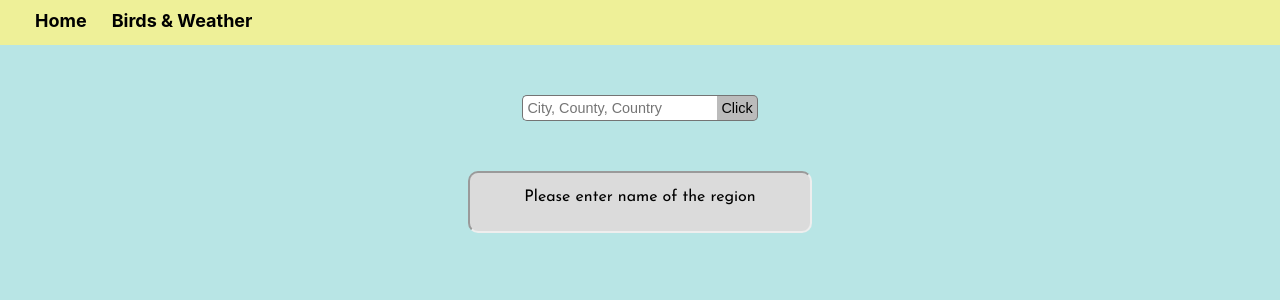
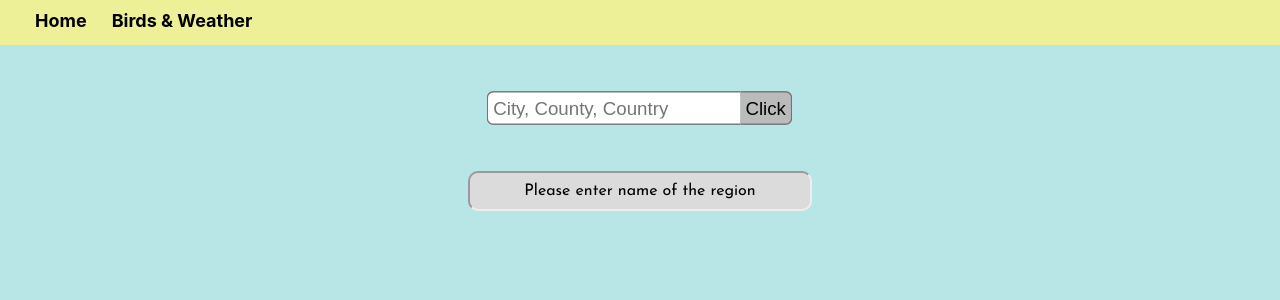
Before and after one commit to SebastianG9912/React-Project-Group5, a React (Create React App) app: page /weatherbird in a window 1280 px wide. Shown: the top 300 px of the page. Built offline with nearby package versions, Linux system fonts and the light colour scheme; no server answers.

Commit message:
Redesigned the WeatherBird layout, updated README

```diff
--- a/src/components/Birds.tsx
+++ b/src/components/Birds.tsx
@@ -1,12 +1,12 @@
 import React, { useState, useEffect } from "react"
 import "./style.css"
 interface Ilocation {
-    regionCode: string,
-    lon: string,
+  regionCode: string
+  lon: string
   lat: string
 }
 interface IBird {
-    comName: string,
+  comName: string
   speciesCode: string
 }
 
@@ -17,13 +17,15 @@ interface IBirdArray {
 const Birds = (param: Ilocation) => {
   const uri = `https://api.ebird.org/v2/data/obs/geo/recent?lat=${param.lat}&lng=${param.lon}`
   const [jsonResponse, setJsonResponse] = useState([])
-const [commonBirdList, setCommonBirdList] = useState<IBirdArray>({array: []})
+  const [commonBirdList, setCommonBirdList] = useState<IBirdArray>({
+    array: [],
+  })
 
   useEffect(() => {
-    const requestHeaders: HeadersInit = new Headers();
-    requestHeaders.set('X-eBirdApiToken', 'u144726esb0d')
+    const requestHeaders: HeadersInit = new Headers()
+    requestHeaders.set("X-eBirdApiToken", "u144726esb0d")
     const callAPI = () => {
-        fetch(uri, {headers: requestHeaders})
+      fetch(uri, { headers: requestHeaders })
         .then((response) => response.json())
         .then((json) => setJsonResponse(json))
         .catch((err) => {
@@ -36,27 +38,42 @@ useEffect(() => {
   useEffect(() => {
     jsonResponse.sort((a, b) => b["howMany"] - a["howMany"])
     const tmpArr: IBirdArray = {
-        array: jsonResponse.slice(0, 5)
+      array: jsonResponse.slice(0, 5),
     }
     setCommonBirdList(tmpArr)
   }, [jsonResponse])
 
-
   return (
-    <div>
-        <p style={{ margin: "auto", fontSize: "larger", width: "fit-content", paddingTop:"1rem"}}>Common Birds:</p>
-        <CommonBirdList array={commonBirdList.array}/>
+    <div className="card" style={{ margin: "20px 0 0 10px" }}>
+      <p
+        style={{
+          margin: "auto",
+          fontSize: "larger",
+          width: "fit-content",
+          paddingTop: "1rem",
+        }}
+      >
+        Common Birds:
+      </p>
+      <CommonBirdList array={commonBirdList.array} />
     </div>
   )
 }
 
 const CommonBirdList = (param: IBirdArray) => {
-
-    const birdList = param.array.map(( bird ) =>
-        <li><a href={`https://ebird.org/species/${bird.speciesCode}`} target="_blank" rel="noreferrer">{bird.comName}</a></li>
-    )
-    return(
-        <ul className="weatherList" style={{marginTop:"0.5rem"}} >
+  const birdList = param.array.map((bird) => (
+    <li>
+      <a
+        href={`https://ebird.org/species/${bird.speciesCode}`}
+        target="_blank"
+        rel="noreferrer"
+      >
+        {bird.comName}
+      </a>
+    </li>
+  ))
+  return (
+    <ul className="weatherList" style={{ marginTop: "0.5rem" }}>
       {birdList}
     </ul>
   )
--- a/src/components/Weather.tsx
+++ b/src/components/Weather.tsx
@@ -3,7 +3,7 @@ import { start } from "repl"
 import "./style.css"
 
 //Importing the birds component
-import Birds from './Birds'
+import Birds from "./Birds"
 
 interface IWeather {
   region: string
@@ -28,7 +28,7 @@ const Weather = (param: IWeather) => {
   //Coordinates used for the Birds component
   const [coords, setCoords] = useState({
     lon: "",
-    lat: ""
+    lat: "",
   })
 
   const key = "f57e16dd03bb490408e2f4f8b485e456"
@@ -43,7 +43,7 @@ const Weather = (param: IWeather) => {
         .then((apiData) => {
           const Coordinates = {
             lon: apiData.coord.lon,
-            lat: apiData.coord.lat
+            lat: apiData.coord.lat,
           }
           setCoords(Coordinates)
 
@@ -87,15 +87,17 @@ const Weather = (param: IWeather) => {
   }, [uri])
 
   return (
+    <div style={{ width: "100%", height: "fit-content", display: "flex" }}>
+      {param.region === "" ? (
+        <div className="card">Please enter name of the region</div>
+      ) : loading ? (
+        <div className="card">Loading, please wait...</div>
+      ) : error ? (
         <div className="card">
-      {param.region === "" ? (
-        <p>Please enter name of the region</p>
-      ) : loading ? (
-        <p>Loading, please wait...</p>
-      ) : error ? (
-        <p>Something went wrong, try again. Please check name of region</p>
+          Something went wrong, try again. Please check name of region
+        </div>
       ) : (
-        <div>
+        <div style={{ width: "100%" }}>
           <WeatherCard
             temperature={climate.temperature}
             description={climate.description}
@@ -104,8 +106,9 @@ const Weather = (param: IWeather) => {
             visibility={climate.visibility}
             windSpeed={climate.windSpeed}
             region={param.region}
+            lon={coords.lon}
+            lat={coords.lat}
           />
-        <Birds regionCode={param.region} lon={coords.lon} lat={coords.lat}/>
         </div>
       )}
     </div>
@@ -120,16 +123,22 @@ interface IWeatherCard {
   visibility: string
   windSpeed: string
   region: string
+  lon: string
+  lat: string
 }
 
 const WeatherCard = (params: IWeatherCard) => {
   return (
     <span>
-      <h2 style={{ marginBottom: "0" }}>
+      <h2 className="card" style={{ marginBottom: "0" }}>
         {firstLetterUppercase(params.region.toLowerCase())}
       </h2>
+      <div style={{ display: "flex", margin: "auto", width: "fit-content" }}>
+        <div className="card" style={{ margin: "20px 10px 0 0" }}>
           <img src={params.iconUri} alt="Current Weather" />
-      <p style={{ margin: "auto", fontSize: "larger", width: "fit-content" }}>
+          <p
+            style={{ margin: "auto", fontSize: "larger", width: "fit-content" }}
+          >
             {params.description}
           </p>
           <ul className="weatherList">
@@ -138,6 +147,9 @@ const WeatherCard = (params: IWeatherCard) => {
             <li>Visibility: {params.visibility}</li>
             <li>Wind speed: {params.windSpeed}</li>
           </ul>
+        </div>
+        <Birds regionCode={params.region} lon={params.lon} lat={params.lat} />
+      </div>
     </span>
   )
 }
--- a/src/components/style.css
+++ b/src/components/style.css
@@ -38,7 +38,7 @@ header{
     background-color: rgb(219, 219, 219);
     border-radius: 10px;
     width: fit-content;
-    padding: 0 20px 10px 20px;
+    padding: 10px 20px 10px 20px;
     min-width: 300px;
     border-style: inset;
     border-width: 2px;
--- a/src/routes/WeatherBird.tsx
+++ b/src/routes/WeatherBird.tsx
@@ -7,7 +7,10 @@ const WeatherBird = () => {
   return (
     <div>
       <Header />
-      <div className="inputBtn" style={{ margin: "auto", marginTop: "50px" }}>
+      <div
+        className="inputBtn"
+        style={{ margin: "auto", marginTop: "50px", transform: "scale(1.3)" }}
+      >
         <input
           type="text"
           id="regionText"
```
Also changed, not shown: images/WeatherAndBirds.png (added), 1 other file (tests, documents, lock files or other folders). Lines whose indentation alone changed are shown as unchanged.
